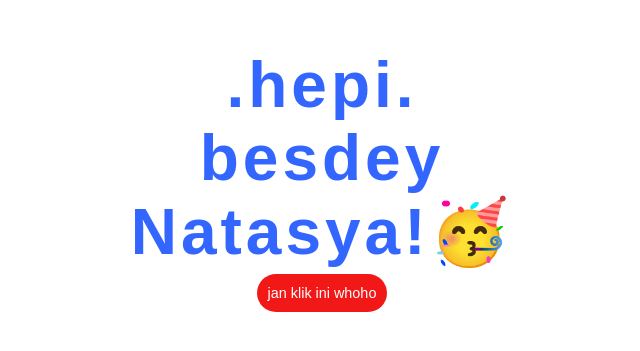
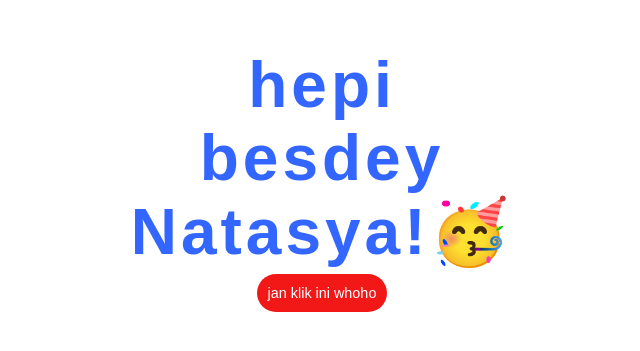
Before and after one commit to adiellll/apalagiini, a plain HTML site: page index.html in a window 1280 px wide. Shown: the part 241-592 px from the top of the page, 318-958 px from the left. Drawn offline with nearby package versions, Linux system fonts and the light colour scheme.

Commit message:
Update index.html

```diff
--- a/index.html
+++ b/index.html
@@ -11,7 +11,7 @@
 
 </head>
 <body>
-<h1>.hepi.<br>besdey<br>Natasya!🥳</h1><button onclick="confetti()">jan klik ini whoho</button>
+<h1>hepi<br>besdey<br>Natasya!🥳</h1><button onclick="confetti()">jan klik ini whoho</button>
   <script src='https://cdn.jsdelivr.net/npm/canvas-confetti@1/dist/confetti.browser.min.js'></script>
 </body>
 </html>
```
